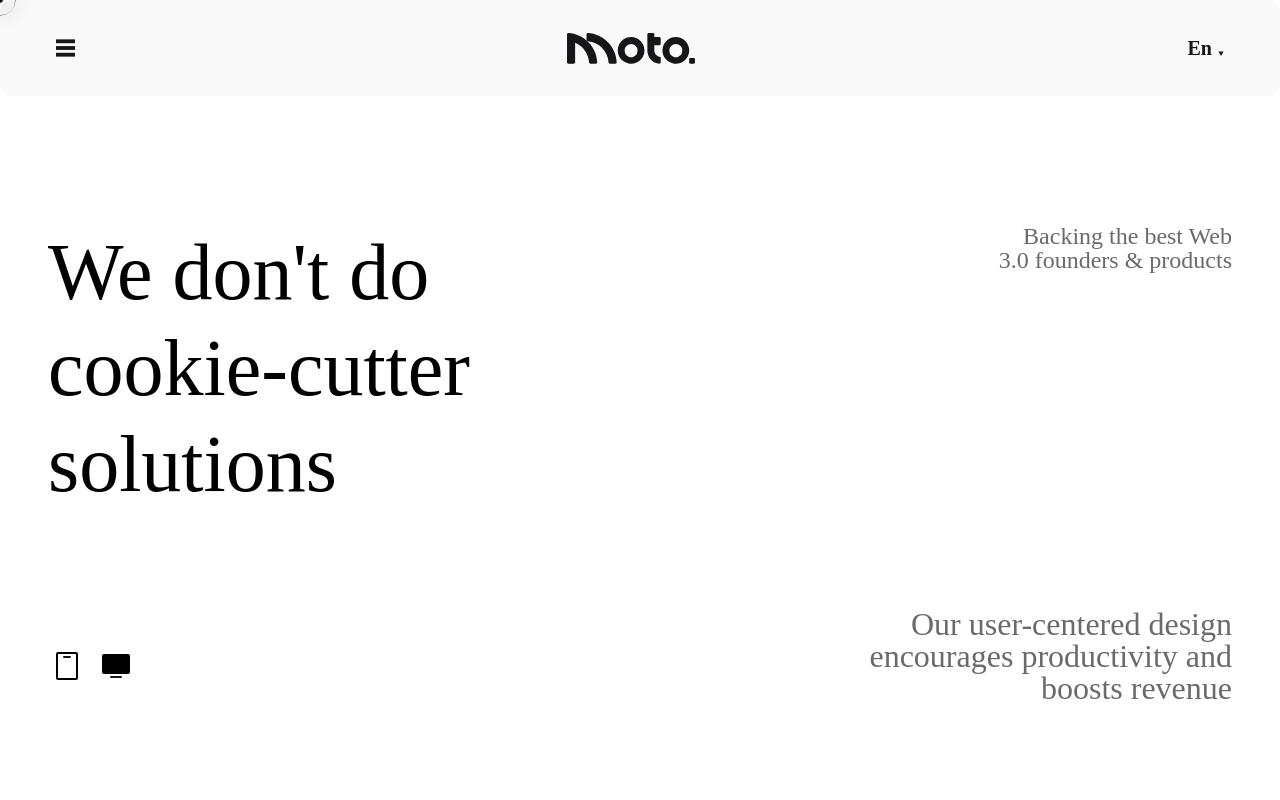
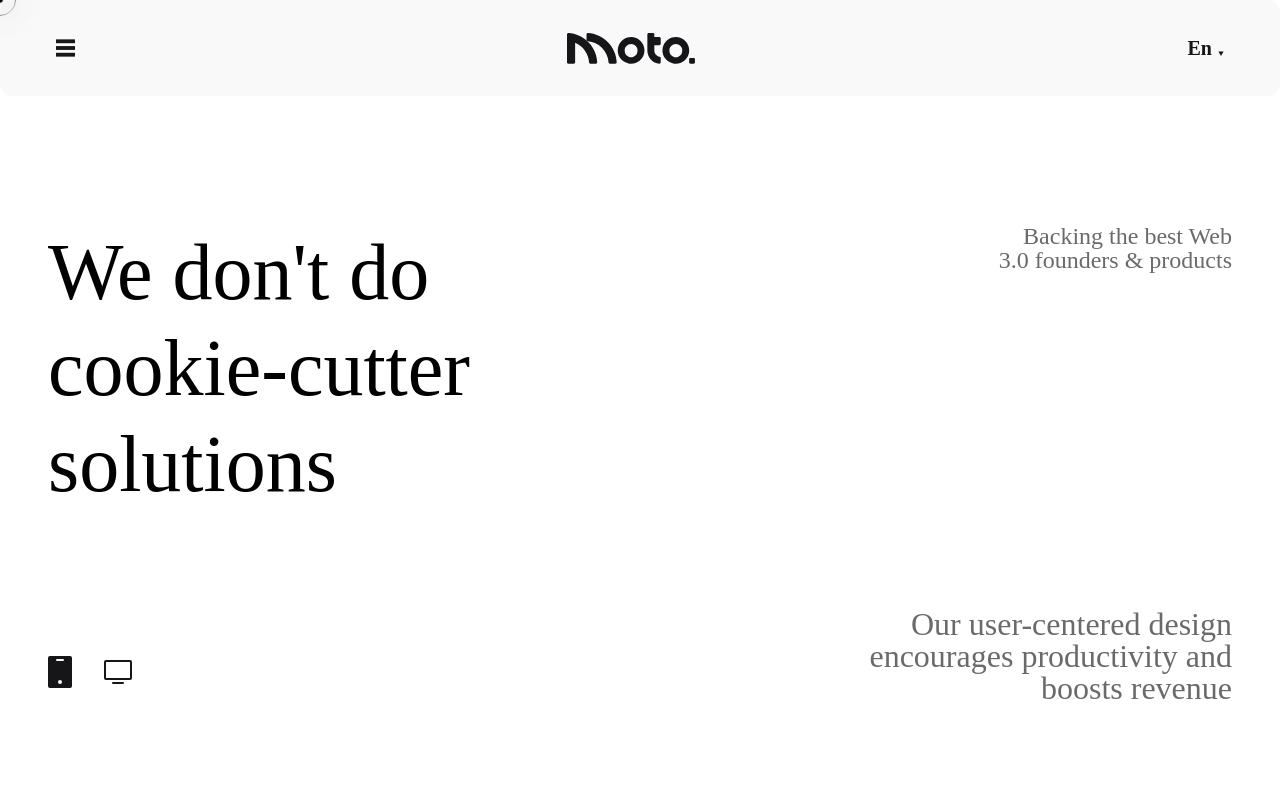
Before and after one commit to i-free-developer/moto-design, a React (Vite) app: page /portfolio in a window 1280 px wide. Both pictures are taken after a click on the element 67 px from the left and 666 px from the top of the page. Shown: the top 800 px of the page. Built offline with nearby package versions, Linux system fonts and the light colour scheme.

Commit message:
refine drawer component

```diff
--- a/src/App.jsx
+++ b/src/App.jsx
@@ -2,14 +2,14 @@ import { useState, useEffect } from 'react'
 import './App.css'
 import { BrowserRouter, Routes, Route } from "react-router-dom";
 
+import { ScrollToTop, RandomInt } from './components/FunctionCollection'
+import CursorDot from './components/CursorDot';
 import Home from './components/Home';
-import CursorDot from './components/CursorDot';
 import About from './components/About'
 import Portfolio from './components/Portfolio'
 import Career from './components/Career'
 import Contact from './components/Contact'
 import RolePage from './components/RolePage'
-import { ScrollToTop, RandomInt } from './components/FunctionCollection'
 
 export default function App() {
   const [loadingPercentage, setLoadingPercentage] = useState(0);
--- a/src/assets/animations.css
+++ b/src/assets/animations.css
@@ -73,6 +73,11 @@
 @keyframes slide-up {
 	from { opacity: 1; translateY: 0; }
 	to { opacity: 0; translateY: -200%; }
+}
+
+@keyframes opacity-fade-in {
+	from { opacity: 0; scale: 0.6; }
+	to { opacity: 1; scale: 1;}
 }
 
 .drawer-in {
@@ -194,6 +199,10 @@
 	/*animation-fill-mode: both;*/
 }
 
+.icon-fade-in {
+	animation: opacity-fade-in 1s linear forwards;
+}
+
 main::-webkit-scrollbar {
   display: none;             /* Chrome, Safari, Opera */
 }
--- a/src/components/About.jsx
+++ b/src/components/About.jsx
@@ -5,15 +5,15 @@ import { Navbar, LogoIcon } from './Navbar'
 import { TeamMembers, CopyRight, CompanyEmail, CompanyDomain, StatusContents } from '../data/site-data'
 import { SocialIconItems, SiteLinks, SocialIconLinkItem, ByBitIcon, AwsIcon, VenturesIcon, GateIcon, GateIconBlack} from './SocialIconsCollection'
 import backgroundImage from '../assets/dashed-bg.png'
-import { handleClickDrawer, closeDrawer } from './FunctionCollection'
+import { useDrawerHandler } from './FunctionCollection'
 
 export default function About() {
-	const [drawerStatus, setDrawerStatus] = useState('initial')
+	const {drawerStatus, handleClickDrawer, closeDrawer} = useDrawerHandler()
 
 	return (
 		<main className="mx-auto max-w-[750px] lg:max-w-[1920px]">
-      		<Navbar drawerStatus={drawerStatus} handleClickDrawer={() => {handleClickDrawer(drawerStatus, setDrawerStatus)} }/>
-			<section id="about" className="mx-auto px-[1.5rem] lg:px-[3rem] pt-[3rem]" onClick={() => closeDrawer(drawerStatus, setDrawerStatus)}>
+      		<Navbar drawerStatus={drawerStatus} handleClickDrawer={handleClickDrawer}/>
+			<section id="about" className="mx-auto px-[1.5rem] lg:px-[3rem] pt-[3rem]" onClick={closeDrawer}>
 				<AboutHeader/>
 				<AboutBrand/>
 				<AboutStatusContainer/>
@@ -182,6 +182,8 @@ function EcosystemCard() {
 					<TestimonialSlideIcons/>
 				</div>
 			</div>
+			<span className="absolute top-0 bottom-0 left-0 w-[1.5rem] lg:w-[3rem] backdrop-blur-xs"></span>
+			<span className="absolute top-0 bottom-0 right-0 w-[1.5rem] lg:w-[3rem] backdrop-blur-xs"></span>
 		</div>
 	)
 }
--- a/src/components/Career.jsx
+++ b/src/components/Career.jsx
@@ -4,15 +4,15 @@ import { TimelineItems, PerkItemsData, OpenningRoles, CompanyEmail } from '../da
 import Navbar from './Navbar'
 import { StarIcon, ArrowIcon } from './SocialIconsCollection'
 import { SiteInfoCard,  SiteFooter } from './About'
-import { UseThrottle, handleClickDrawer, closeDrawer } from './FunctionCollection'
+import { UseThrottle, useDrawerHandler } from './FunctionCollection'
 
 export default function Career() {
-	const [drawerStatus, setDrawerStatus] = useState('initial')
+	const {drawerStatus, handleClickDrawer, closeDrawer} = useDrawerHandler()
 
 	return (
 		<main className="mx-auto max-w-[750px] lg:max-w-[1920px]">
-			<Navbar drawerStatus={drawerStatus} handleClickDrawer={() => {handleClickDrawer(drawerStatus, setDrawerStatus)} }/>
-			<section id="career" className="mx-auto px-[2rem] lg:px-[4rem] pt-[4rem] flex flex-col gap-8 w-full" onClick={() => closeDrawer(drawerStatus, setDrawerStatus)}>
+			<Navbar drawerStatus={drawerStatus} handleClickDrawer={handleClickDrawer}/>
+			<section id="career" className="mx-auto px-[2rem] lg:px-[4rem] pt-[4rem] flex flex-col gap-8 w-full" onClick={closeDrawer}>
 				<CareerHeader/>
 				<CareerContenr/>
 				<TimeLineCard/>
--- a/src/components/Contact.jsx
+++ b/src/components/Contact.jsx
@@ -2,7 +2,7 @@ import { useState, useCallback } from 'react'
 import { CopyRight, CompanyEmail } from '../data/site-data'
 import Navbar from './Navbar'
 import { StarIcon, ArrowIcon } from './SocialIconsCollection'
-import { handleClickDrawer, closeDrawer } from './FunctionCollection'
+import { useDrawerHandler } from './FunctionCollection'
 
 const placeHolders = ['Name', 'Roles*', 'Enter your email*', 'A brief introduction about your project', ]
 
@@ -14,12 +14,12 @@ const placeHolders = ['Name', 'Roles*', 'Enter your email*', 'A brief introducti
 // }
 
 export default function Contact() {
-	const [drawerStatus, setDrawerStatus] = useState('initial')
+	const {drawerStatus, handleClickDrawer, closeDrawer} = useDrawerHandler()
 
 	return (
 		<main className="mx-auto max-w-[750px] lg:max-w-[1920px] lg:max-h-screen overflow-hidden">
-			<Navbar drawerStatus={drawerStatus} handleClickDrawer={() => {handleClickDrawer(drawerStatus, setDrawerStatus)}}/>
-			<section id="contact-us" className="mx-auto relative" onClick={() => closeDrawer(drawerStatus, setDrawerStatus)}>
+			<Navbar drawerStatus={drawerStatus} handleClickDrawer={handleClickDrawer}/>
+			<section id="contact-us" className="mx-auto relative" onClick={closeDrawer}>
 				<PixelsHeader/>
 				<ContactContainer/>
 	      		<CopyRightCard/>
@@ -217,7 +217,7 @@ function SubmittedAlreadyIcon() {
 // `M0,${radius} A${radius},${radius} 0 0,0 ${diameter},${radius}`;
 // `M0,${diameter},${radius} A${radius},${radius} 0 0 1 0,${radius}`;
 
-{/* <path d="M300,300 a200,200 0 0,0 -200,200 z" fill="yellow" stroke="blue" stroke-width="5" /> */}
+{/* <path d="M300,300 a200,200 0 0,0 -200,200 z" fill="yellow" stroke="blue" strokeWidth="5" /> */}
 
 const useFakeApi = () => {
   const [loading, setLoading] = useState(false);
--- a/src/components/FunctionCollection.jsx
+++ b/src/components/FunctionCollection.jsx
@@ -60,19 +60,21 @@ function useScrollTo() {
   }, []);
 }
 
-function handleClickDrawer(drawerStatus, setDrawerStatus) {
-  // const [drawerStatus, setDrawerStatus] = useState('initial')
+function useDrawerHandler() {
+  const [drawerStatus, setDrawerStatus] = useState('initial')
+  const handleClickDrawer = () => {
     let newStatus;
     if (drawerStatus === 'initial' || drawerStatus === 'closed') { newStatus = 'opened' }
     if (drawerStatus === 'opened') { newStatus = 'closed' }
     setDrawerStatus(newStatus)
-  return drawerStatus
   }
 
-function closeDrawer(drawerStatus, setDrawerStatus) {
+  const closeDrawer = () => {
     if (drawerStatus === 'opened') { setDrawerStatus('closed') }
-  return drawerStatus
+  }
+
+  return {drawerStatus, handleClickDrawer, closeDrawer}
 }
 
 
-export { ScrollToTop, RandomInt, UseThrottle, useScrollDirection, useScrollTo, handleClickDrawer, closeDrawer }
+export { ScrollToTop, RandomInt, UseThrottle, useScrollDirection, useScrollTo, useDrawerHandler }
--- a/src/components/Home.jsx
+++ b/src/components/Home.jsx
@@ -3,14 +3,14 @@ import { Link } from "react-router-dom"
 import Loading from './Loading'
 import Navbar from './Navbar'
 import { ServicesItems, CompanyDomain } from '../data/site-data'
-import { handleClickDrawer, closeDrawer } from './FunctionCollection'
+import { useDrawerHandler } from './FunctionCollection'
 
 const headerClasses = {initial: '', opened: 'section-drawer-in', closed: 'section-drawer-out'}
 const verticalClasses = {initial: '', opened: 'vertical-element-in', closed: 'vertical-element-out'}
 const serviceClasses = {initial: '', opened: 'horizontal-bar-out', closed: 'horizontal-bar-in'}
 
 export default function Home({loadingPercentage}) {
-	const [drawerStatus, setDrawerStatus] = useState('initial')
+	const {drawerStatus, handleClickDrawer, closeDrawer} = useDrawerHandler()
 	const headerClassName = headerClasses[drawerStatus]
 	const serviceClassName = serviceClasses[drawerStatus]
 	const verticalClassName = verticalClasses[drawerStatus]
@@ -20,8 +20,8 @@ export default function Home({loadingPercentage}) {
 	} else {
 		return (
 			<main className="mx-auto max-w-[750px] lg:max-w-[1920px] max-h-screen overflow-hidden">
-				<Navbar drawerStatus={drawerStatus} handleClickDrawer={() => {handleClickDrawer(drawerStatus, setDrawerStatus)}}/>
-				<HomeSection headerClassName={headerClassName} serviceClassName={serviceClassName} verticalClassName={verticalClassName} onCloseDrawer={() => closeDrawer(drawerStatus, setDrawerStatus)}/>
+				<Navbar drawerStatus={drawerStatus} handleClickDrawer={handleClickDrawer}/>
+				<HomeSection headerClassName={headerClassName} serviceClassName={serviceClassName} verticalClassName={verticalClassName} onCloseDrawer={closeDrawer}/>
 			</main>
 		)
 	}
--- a/src/components/Navbar.jsx
+++ b/src/components/Navbar.jsx
@@ -10,7 +10,7 @@ export default function Navbar({drawerStatus, handleClickDrawer}) {
 	const scrollDirection = useScrollDirection();
 
 	return (
-		<section id="navbar" className={`sticky relative z-200 text-black mx-auto px-[1.5rem] lg:px-[3.5rem] py-[1.5rem] lg:py-[2rem] bg-[#EAEAEA]/30 backdrop-blur-sm rounded-md lg:rounded-xl ${ scrollDirection === "down" ? "top-[5rem] lg:top-[-6rem]" : "top-0"}`}>
+		<section id="navbar" className={`sticky relative z-200 text-black mx-auto px-[1.5rem] lg:px-[3.5rem] py-[1.5rem] lg:py-[2rem] bg-[#EAEAEA]/30 backdrop-blur-sm lg:backdrop-blur-md rounded-md lg:rounded-xl ${ scrollDirection === "down" ? "top-[5rem] lg:top-[-6rem]" : "top-0"}`}>
 			<nav className="flex justify-between items-center h-[2rem]">
 				<div onClick={handleClickDrawer} className="cursor-pointer size-[1.2rem] flex items-center justify-center">{drawerStatus == 'opened' ? <CloseIcon/> : <BarsIcon/>}</div>
 				<Link to="/"><LogoIcon/></Link>
--- a/src/components/Portfolio.jsx
+++ b/src/components/Portfolio.jsx
@@ -2,22 +2,19 @@ import { useState } from 'react'
 import { DesktopPortfolioItems, MobilePortfolioItems } from '../data/site-data'
 import Navbar from './Navbar'
 import { SiteInfoCard,  SiteFooter } from './About'
-import { handleClickDrawer, closeDrawer } from './FunctionCollection'
+import { useDrawerHandler } from './FunctionCollection'
 
 export default function Portfolio() {
 	const [isMobile, setIsMobile] = useState(false)
-	const [drawerStatus, setDrawerStatus] = useState('initial')
+	const {drawerStatus, handleClickDrawer, closeDrawer} = useDrawerHandler()
 
 	return (
 		<main className="mx-auto max-w-[750px] lg:max-w-[1920px]">
-			<Navbar drawerStatus={drawerStatus} handleClickDrawer={() => {handleClickDrawer(drawerStatus, setDrawerStatus)} }/>
-			<section id="portfolio" className="mx-auto px-[1.5rem] lg:px-[3rem] mt-[8rem] mb-[3rem]" onClick={() => closeDrawer(drawerStatus, setDrawerStatus)}>
+			<Navbar drawerStatus={drawerStatus} handleClickDrawer={handleClickDrawer}/>
+			<section id="portfolio" className="mx-auto px-[1.5rem] lg:px-[3rem] mt-[8rem] mb-[3rem]" onClick={closeDrawer}>
 				<PortfolioHeader/>
 				<div className="my-[3rem] lg:my-[6rem] flex flex-row justify-between">
-					<div className="cursor-pointer self-end flex items-center gap-[0.5rem] mt-[1rem] mb-[4rem] text-[1.75rem]">
-						<span onClick={() => setIsMobile(true)} className={`p-2 ${isMobile ? '' : ''}`}><MobileIcon/></span>
-						<span onClick={() => setIsMobile(false)} className={`p-2 ${!isMobile ? '' : ''}`}><DesktopIcon/></span>
-					</div>
+					<MobileDeskIcons isMobile={isMobile} setIsMobile={setIsMobile}/>
 					<p className="self-start lg:mb-[3rem] text-[28px] leading-[28px] lg:text-[2rem] lg:leading-[32px] text-black/64 w-[55%] lg:w-[26rem] tracking-[-2%] font-normal text-right">Our user-centered design encourages productivity and boosts revenue</p>
 				</div>
 
@@ -35,6 +32,15 @@ function PortfolioHeader() {
 			<header className="text-[3.5rem] leading-[64px] lg:text-[5rem] lg:leading-[96px] w-[35rem] lg:w-[45%] font-normal">We don't do cookie-cutter solutions</header>
 			<p className="mt-[1rem] lg:mt-0 w-full lg:w-[20%] text-2xl text-black/64 leading-[24px] lg:text-right font-normal">Backing the best Web 3.0 founders & products</p>
 		</article>
+	)
+}
+
+function MobileDeskIcons({isMobile, setIsMobile}) {
+	return (
+		<div className="cursor-pointer self-end flex items-center gap-[2rem] mt-[1rem] mb-[4rem]">
+			<span onClick={() => setIsMobile(true)} className="">{isMobile ? <MobileIconBlack/> : <MobileIconWhite/> }</span>
+			<span onClick={() => setIsMobile(false)} className="">{isMobile ? <DesktopIconWhite/> : <DesktopIconBlack/> }</span>
+		</div>
 	)
 }
 
@@ -127,18 +133,37 @@ function StickyCard() {
   )
 }
 
-function MobileIcon() {
+function MobileIconWhite() {
 	return (
-		<svg width="22" height="28" viewBox="0 0 22 28" fill="none" xmlns="http://www.w3.org/2000/svg">
+		<svg className="icon-fade-in" width="22" height="28" viewBox="0 0 22 28" fill="none" xmlns="http://www.w3.org/2000/svg">
 			<rect x="1" y="1" width="20" height="26" rx="1" stroke="black" strokeWidth="2"/>
 			<rect x="7" y="4" width="8" height="2" rx="1" fill="#161619"/>
 		</svg>
 	)
 }
 
-function DesktopIcon() {
+function MobileIconBlack() {
 	return (
-		<svg width="28" height="24" viewBox="0 0 28 24" fill="none" xmlns="http://www.w3.org/2000/svg">
+		<svg className="icon-fade-in" width="24" height="32" viewBox="0 0 24 32" fill="none" xmlns="http://www.w3.org/2000/svg">
+			<rect width="24" height="32" rx="2" fill="#161619"/>
+			<rect x="8" y="3" width="8" height="2" rx="1" fill="#F7F7F7"/>
+			<circle cx="12" cy="26" r="2" fill="#F7F7F7"/>
+		</svg>
+	)
+}
+
+function DesktopIconWhite() {
+	return (
+		<svg className="icon-fade-in" width="28" height="24" viewBox="0 0 28 24" fill="none" xmlns="http://www.w3.org/2000/svg">
+			<rect x="1" y="1" width="26" height="18" rx="1" stroke="#161619" strokeWidth="2"/>
+			<rect x="8" y="22" width="12" height="2" rx="1" fill="#161619"/>
+		</svg>
+	)
+}
+
+function DesktopIconBlack() {
+	return (
+		<svg className="icon-fade-in" width="28" height="24" viewBox="0 0 28 24" fill="none" xmlns="http://www.w3.org/2000/svg">
 			<rect width="28" height="20" rx="2" fill="black"/>
 			<rect x="8" y="22" width="12" height="2" rx="1" fill="#161619"/>
 		</svg>
--- a/src/components/RolePage.jsx
+++ b/src/components/RolePage.jsx
@@ -4,17 +4,17 @@ import { OpenningRoles } from '../data/site-data'
 import { HowToApply } from './Career'
 import Navbar from './Navbar'
 import { SiteInfoCard,  SiteFooter } from './About'
-import { handleClickDrawer, closeDrawer } from './FunctionCollection'
+import { useDrawerHandler } from './FunctionCollection'
 
 export default function RolePage() {
-	const [drawerStatus, setDrawerStatus] = useState('initial')
+	const {drawerStatus, handleClickDrawer, closeDrawer} = useDrawerHandler()
 	const { id } = useParams();
 	const {title, roleTag, tags, responsibilities, requirements} = OpenningRoles.find(e => e.id == id)
 
 	return (
 		<main className="mx-auto max-w-[750px] lg:max-w-[1920px]">
-			<Navbar drawerStatus={drawerStatus} handleClickDrawer={() => {handleClickDrawer(drawerStatus, setDrawerStatus)} }/>
-			<section id="role-page" className="mx-auto px-[1.5rem] lg:px-[3rem]" onClick={() => closeDrawer(drawerStatus, setDrawerStatus)}>
+			<Navbar drawerStatus={drawerStatus} handleClickDrawer={handleClickDrawer}/>
+			<section id="role-page" className="mx-auto px-[1.5rem] lg:px-[3rem]" onClick={closeDrawer}>
 				<RoleHeaderCard roleTag={roleTag} title={title} tags={tags}/>
 				<ContentSection title={'Responsibilities'} items={responsibilities}/>
 				<ContentSection title={'Requirements'} items={requirements}/>
```
Lines whose indentation alone changed are shown as unchanged.
